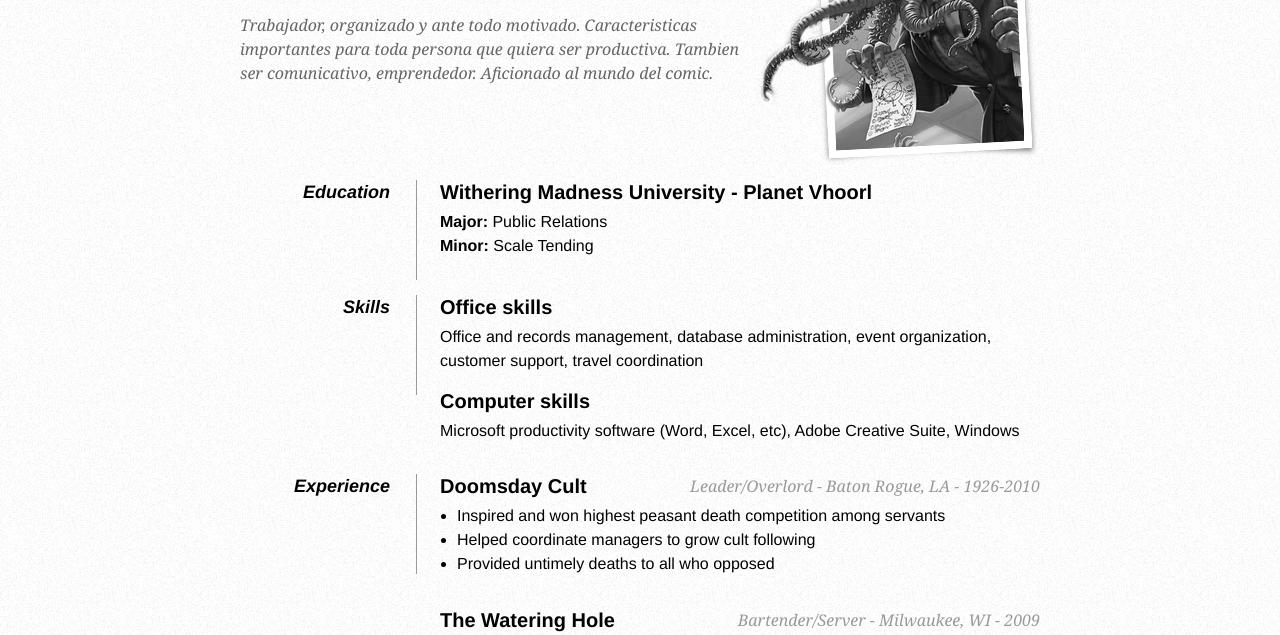
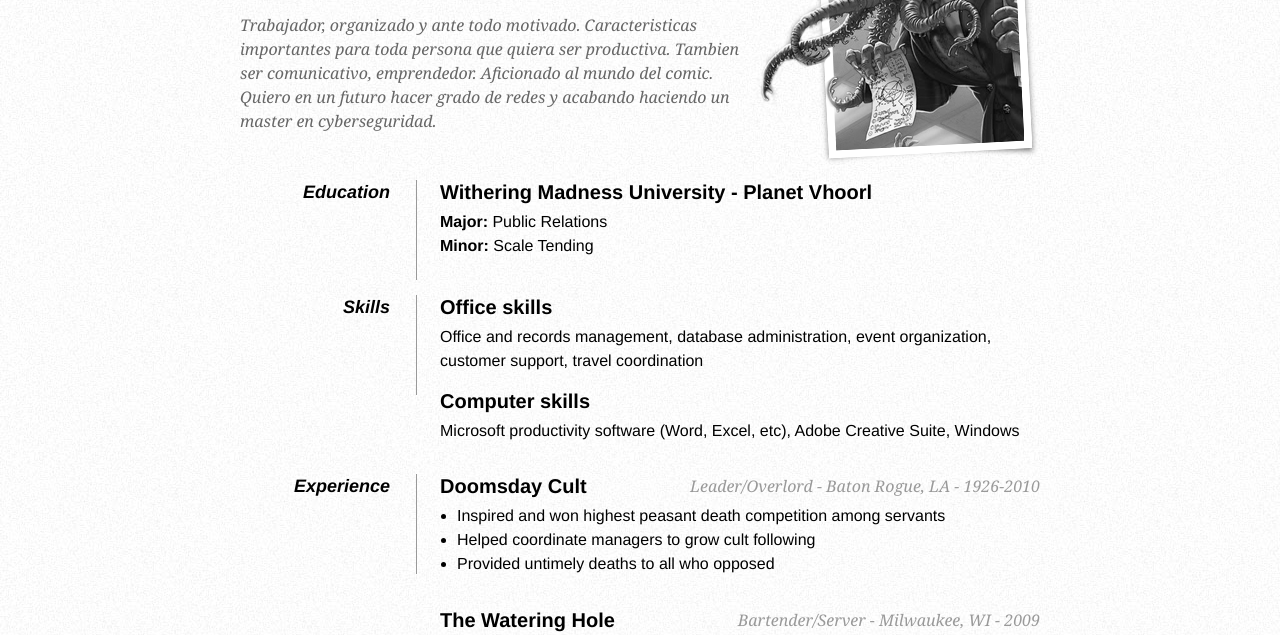
Before and after one commit to DiegoBlazquez/DiegoBlazquez.github.io, a plain HTML site: page index.html in a window 1280 px wide. Shown: the part 148-783 px from the top of the page. Drawn offline with Linux system fonts and the light colour scheme; files whose address does not match are found by name.

Commit message:
Primera modificacion

```diff
--- a/index.html
+++ b/index.html
@@ -50,7 +50,8 @@
         <div id="objective">
             <p>
                 Trabajador, organizado y ante todo motivado. Caracteristicas  importantes para toda persona que quiera ser productiva.
-			   Tambien ser comunicativo, emprendedor. Aficionado al mundo del comic.
+			   Tambien ser comunicativo, emprendedor. Aficionado al mundo del comic. Quiero en un futuro hacer grado de redes y
+		    acabando haciendo un master en cyberseguridad.
             </p>
         </div>
 
```
